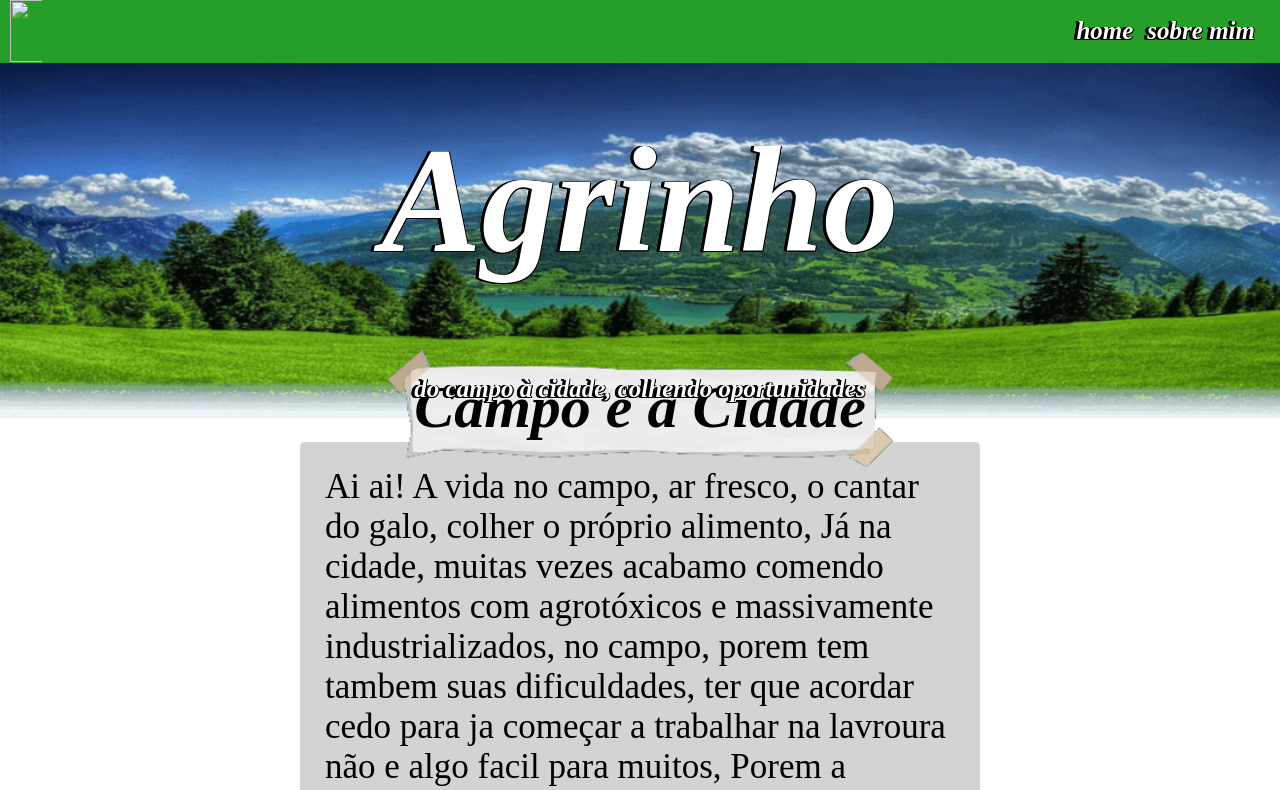
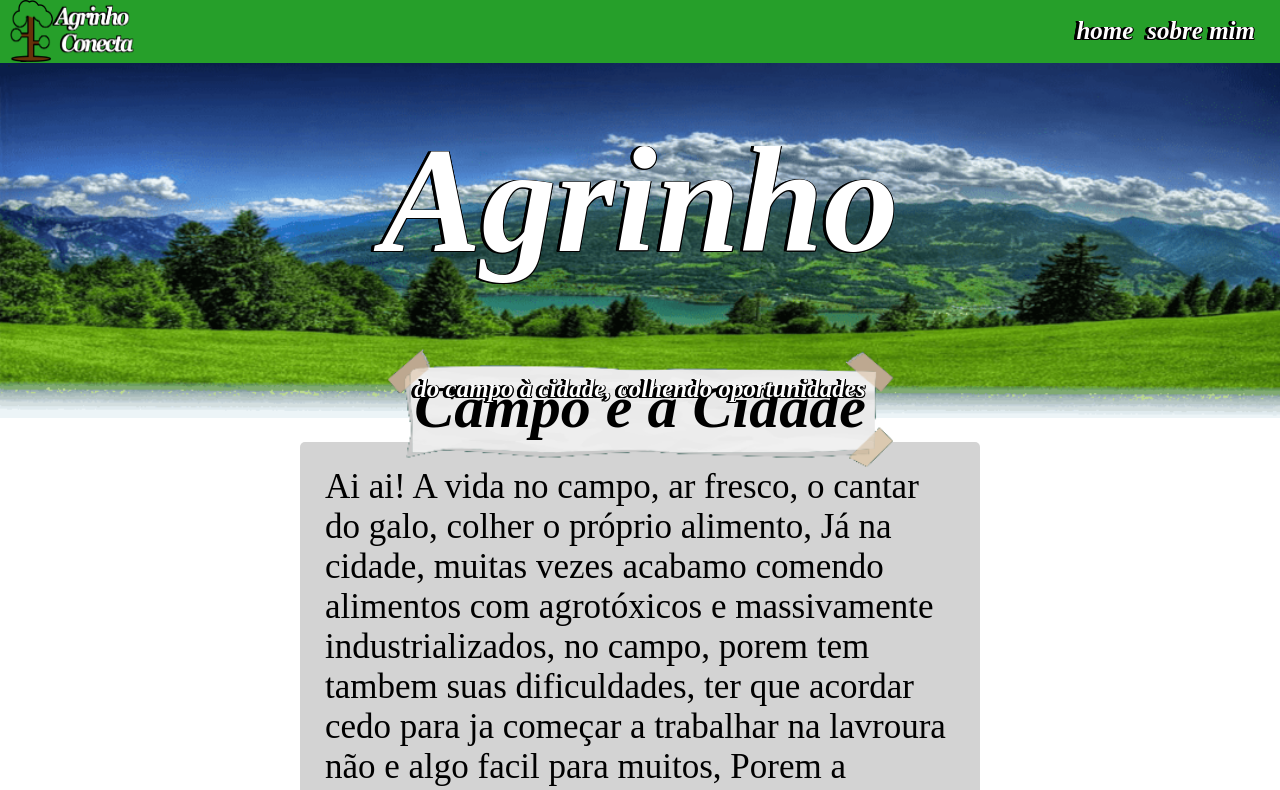
Before and after one commit to GregoryMisturiniMoreira/GregoryMisturiniMoreira.github.io, a plain HTML site: page index.html in a window 1280 px wide. Shown: the top 790 px of the page. Drawn offline with Linux system fonts and the light colour scheme; files whose address does not match are found by name.

Commit message:
Update index.html

```diff
--- a/index.html
+++ b/index.html
@@ -8,7 +8,7 @@
     <div class="container">
       <div class="logo">
         <nav>
-          <img src="agrct.png">
+          <img src="imagens/agrct.png">
         </nav>
       </div>
       <div class="menu">
```
